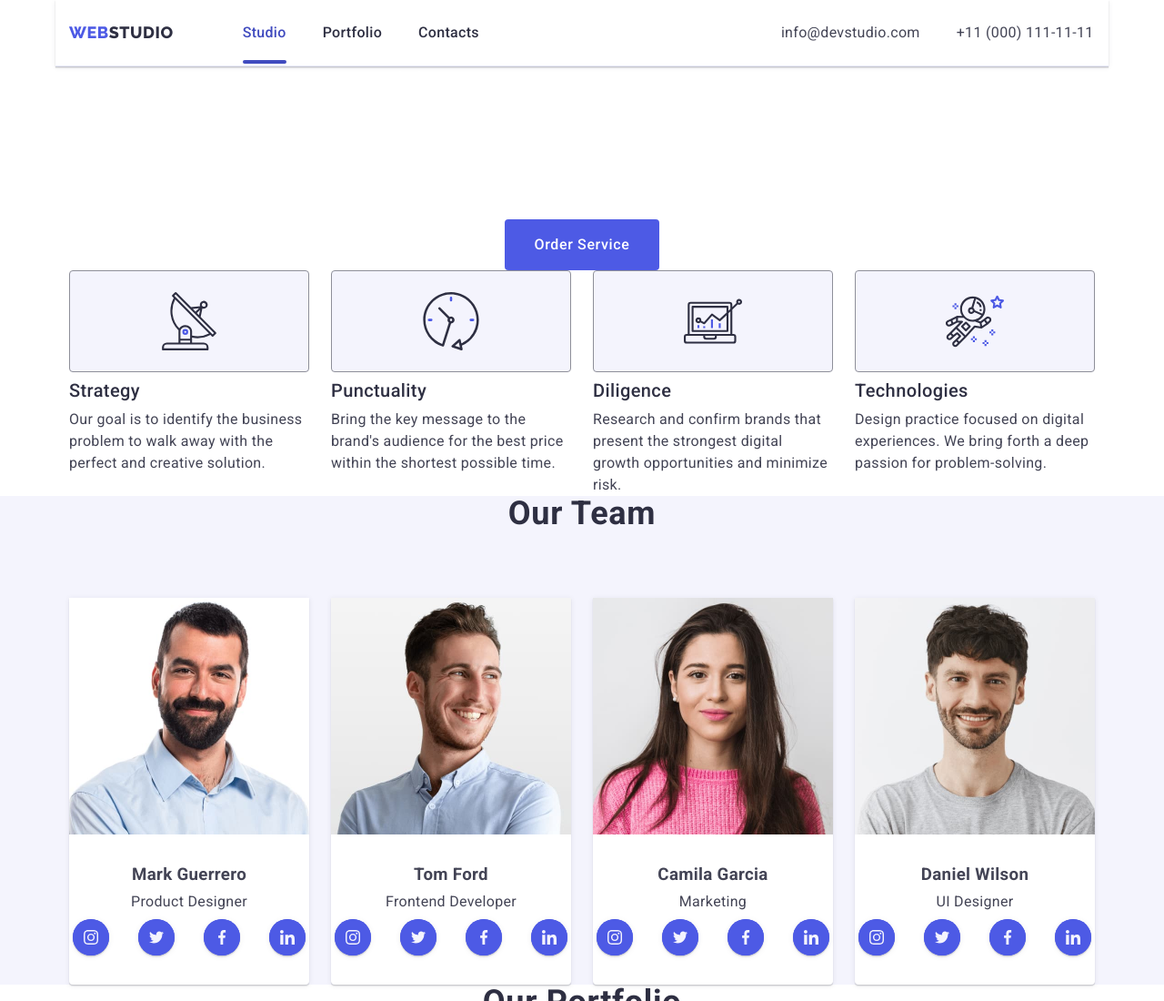
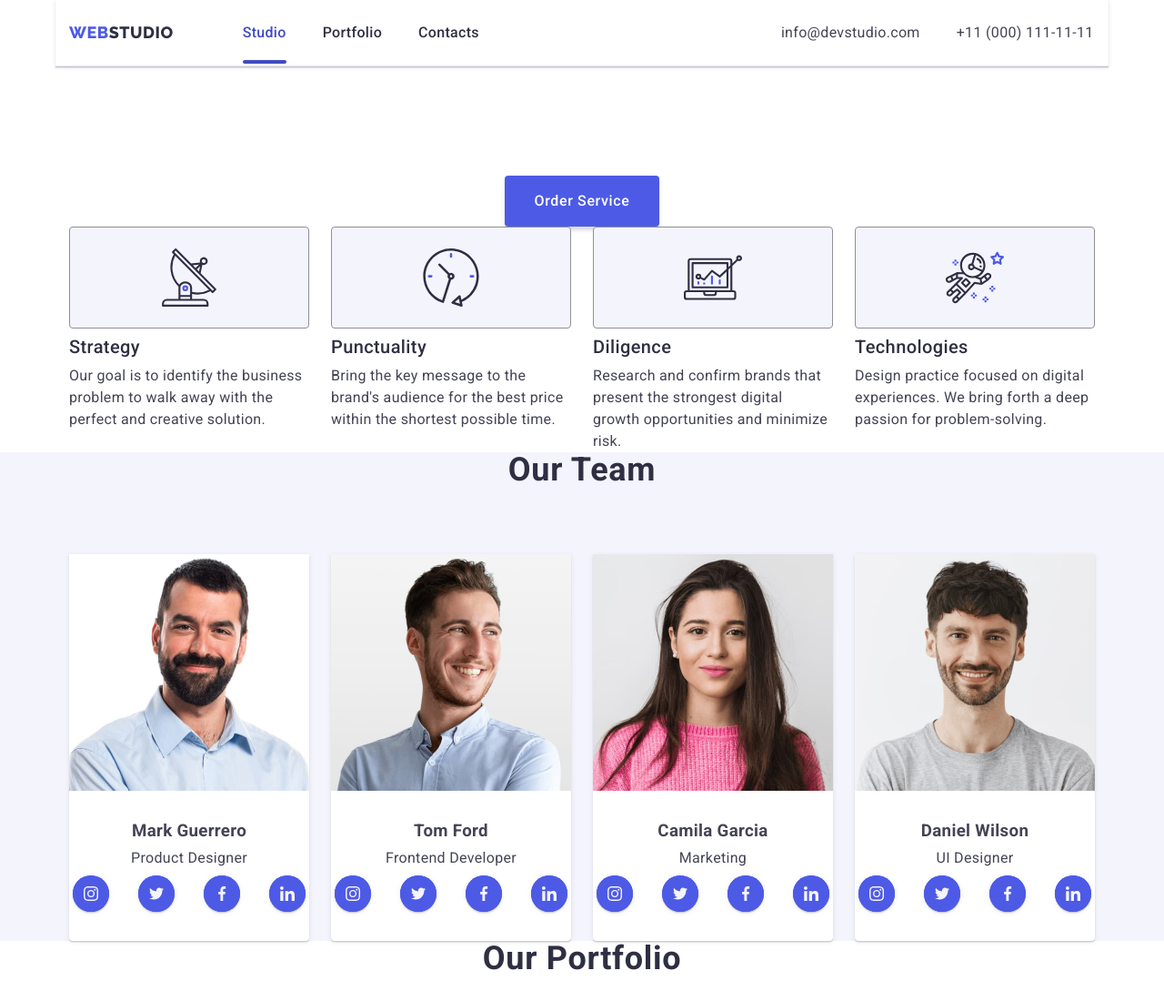
Before and after one commit to dimoks77/goit-markup-hw-04, a plain HTML site: page index.html in a window 1280 px wide. Shown: the top 1100 px of the page at 91% size. Drawn offline with nearby package versions, Linux system fonts and the light colour scheme.

Commit message:
Update styles.css

```diff
--- a/css/styles.css
+++ b/css/styles.css
@@ -204,21 +204,22 @@ h3 {
 }
 
 .primary-btn {
+    color: #fff;
+    font-family: Roboto, sans-serif;
+    font-size: 16px;
+    line-height: 1.5;
     font-weight: 500;
-    color: #fff;
-    letter-spacing: 0.64px;
-    line-height: 1.5;
-    font-family: "Roboto", sans-serif;
-    padding: 16px 32px; /* <----------- padding у кнопки  */
+    letter-spacing: 0.04em;
+    background-color: #4d5ae5;
+    cursor: pointer;
+    padding: 16px 32px;
+    border: none;
+    border-radius: 4px;
+    box-shadow: 0px 4px 4px 0px rgba(0, 0, 0, 0.15);
     display: block;
     min-width: 169px;
-    height: 56px;
-    border: none;
-    background-color: #4d5ae5;
-    cursor: pointer;
     margin: 0 auto;
-    margin-top: 48px;
-    border-radius: 4px;
+    transition: background-color 250ms cubic-bezier(0.4, 0, 0.2, 1);
 }
 
 .primary-btn:hover {
```
